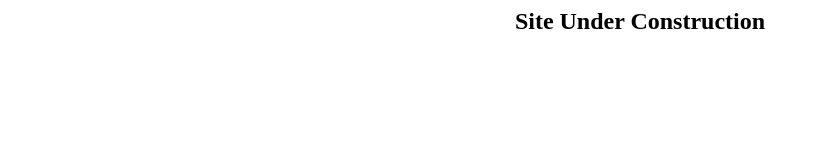
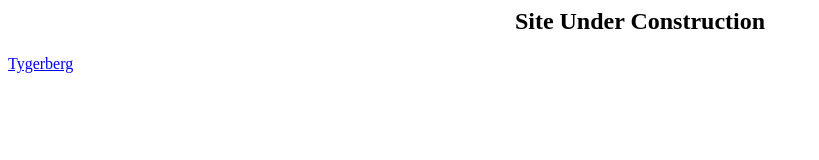
Before and after one commit to ReinhardtBotha/TygerbergOSM, a plain HTML site: page index.html in a window 1280 px wide. Shown: the whole page, without its empty margins (0-819 px from the left). Drawn offline with Linux system fonts and the light colour scheme.

Commit message:
Update index.html

```diff
--- a/index.html
+++ b/index.html
@@ -1,2 +1,3 @@
 <h2 style="text-align: center;">Site Under Construction</h2>
+<a href="Tygerberg.html">Tygerberg</a>
 <p>&nbsp;</p>
```
